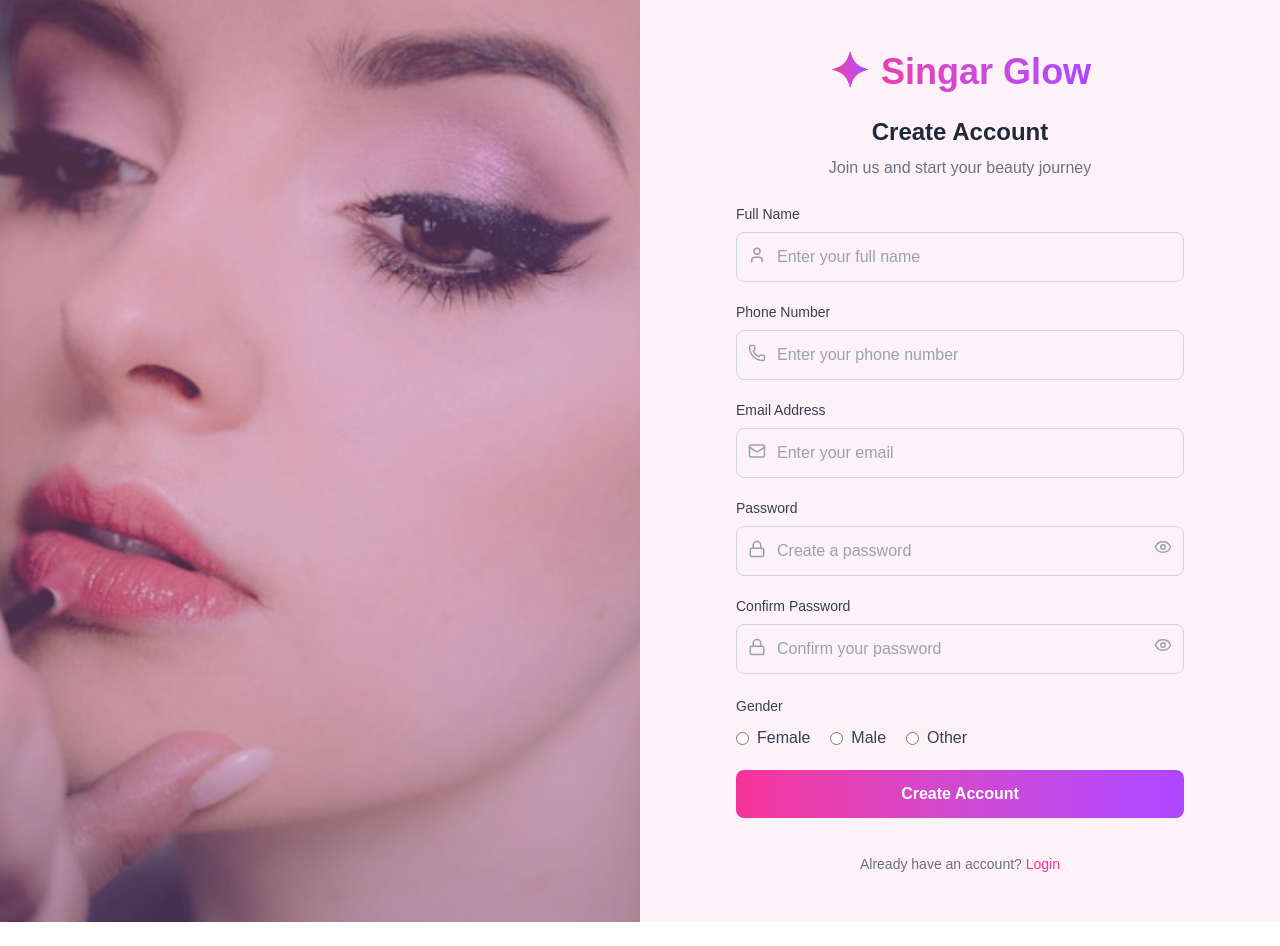
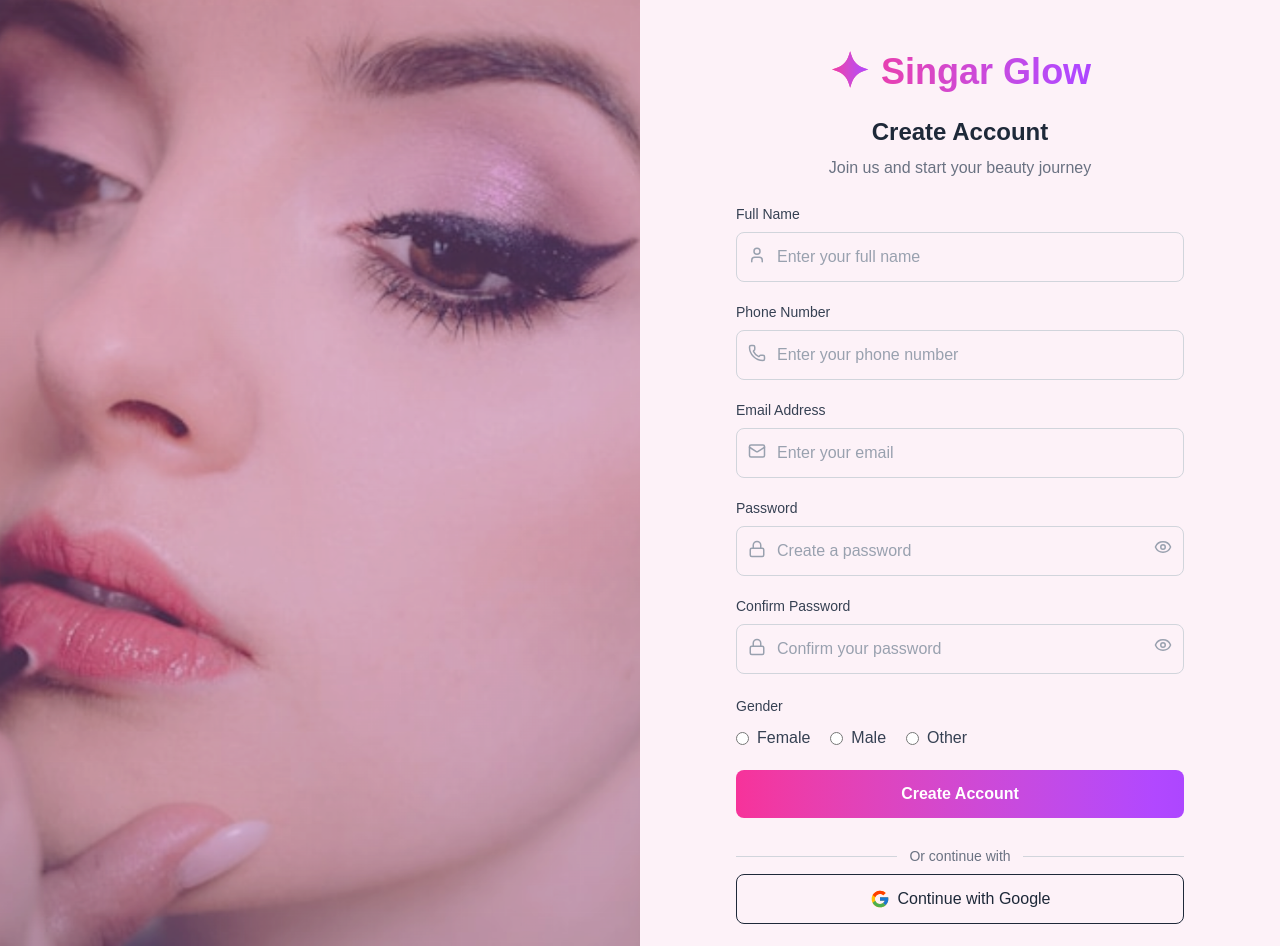
Before and after one commit to PrashnaPrajapati/Singar-Glow, a Next.js app in the folder frontend/: page /signup in a window 1280 px wide. Shown: the top 946 px of the page. Before the commit the page ends 922 px from the top, so only its background shows below. Built offline with nearby package versions, Linux system fonts and the light colour scheme; no server answers.

Commit message:
made necessary changes

```diff
--- a/frontend/src/app/signup/page.js
+++ b/frontend/src/app/signup/page.js
@@ -1,5 +1,6 @@
 "use client";
 
+import { apiUrl } from "@/lib/apiConfig";
 import Link from "next/link";
 import { useState, useRef } from "react";
 import { useRouter } from "next/navigation";
@@ -7,9 +8,10 @@ import Logo from "@/components/Logo";
 import TextInput from "@/components/TextInput";
 import PasswordInput from "@/components/PasswordInput";
 import Button from "@/components/Button";
+import GoogleButton from "@/components/GoogleButton";
 import { User, Phone, Mail } from "lucide-react";
-import { ToastContainer, toast } from "react-toastify";
-import "react-toastify/dist/ReactToastify.css";
+import { toast } from "react-toastify";
+import { notify } from "@/lib/notify";
 
 export default function SignupPage() {
   const router = useRouter();
@@ -64,6 +66,7 @@ export default function SignupPage() {
 
   const validateEmail = () => {
   const trimmed = email.trim();
+
   const allowedProviders = [
     "gmail", "yahoo", "hotmail", "outlook", "icloud",
     "aol", "protonmail", "zoho", "gmx", "mail"
@@ -127,8 +130,6 @@ export default function SignupPage() {
   setErrors(prev => ({ ...prev, confirmPassword: "" }));
   return true;
 };
-
-
   const validateGender = () => {
     if (!gender) {
       setErrors(prev => ({ ...prev, gender: "Please select a gender." }));
@@ -165,7 +166,7 @@ export default function SignupPage() {
     const finalGender = gender === "other" ? otherGender.trim() : gender;
 
     try {
-      const res = await fetch("http://localhost:5001/signup", {
+      const res = await fetch(apiUrl("/signup"), {
         method: "POST",
         headers: { "Content-Type": "application/json" },
         body: JSON.stringify({
@@ -181,15 +182,13 @@ export default function SignupPage() {
 
       if (!res.ok) {
         toast.dismiss(creatingToastId);
-        toast.error(data.message || "Signup failed", {
-          position: "top-center",
-        });
+        notify.error(data.message || "Signup failed");
         setLoading(false);
         return;
       }
 
       toast.update(creatingToastId, {
-        render: "Account Created Successfully!",
+        render: data.message || "Account created. Please verify your email before logging in.",
         type: "success",
         hideProgressBar: false,
         closeOnClick: true,
@@ -197,17 +196,12 @@ export default function SignupPage() {
         draggable: true,
       });
 
-
-      setTimeout(() => {
-        router.push("/login");
-      }, 2000);
+      router.push("/login");
 
     } catch (err) {
       console.error(err);
       toast.dismiss(creatingToastId);
-      toast.error("Something went wrong. Please try again.", {
-        position: "top-center",
-      });
+      notify.error("Something went wrong. Please try again.");
     } finally {
       setLoading(false);
     }
@@ -215,16 +209,6 @@ export default function SignupPage() {
 
   return (
     <div className="min-h-screen flex bg-white">
-      <ToastContainer
-      position ="top-center"
-      hideProgressBar={false}
-      newestOnTop={false}
-      closeOnClick
-      rtl={false}
-      pauseOnFocusLoss
-      draggable
-      pauseOnHover
-      />
       <div className="hidden md:block w-1/2">
         <img
           src="/signup.png"
@@ -377,13 +361,22 @@ export default function SignupPage() {
               {loading ? "Creating Account..." : "Create Account"}
             </Button>
 
+            <div className="flex items-center my-2">
+              <hr className="flex-grow border-gray-300" />
+              <span className="mx-3 text-gray-500 text-sm">
+                Or continue with
+              </span>
+              <hr className="flex-grow border-gray-300" />
+            </div>
+
+            <GoogleButton />
+
             <div className="text-center text-sm mt-4 text-gray-500">
             Already have an account?{" "}
-            <Link href="/login" className="text-pink-500 font-medium">
+            <Link href="/login" className="text-pink-500 font-semibold ml-1">
               Login
             </Link>
           </div>
-
           </form>
         </div>
       </div>
```
